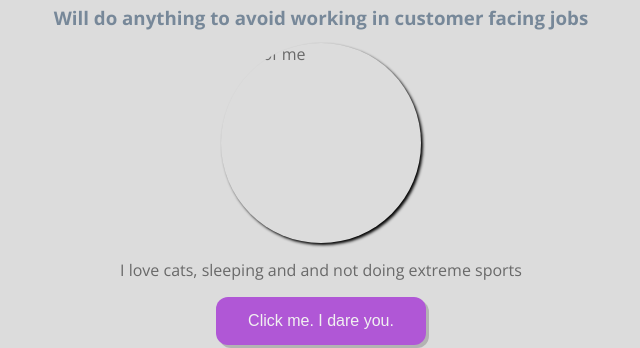
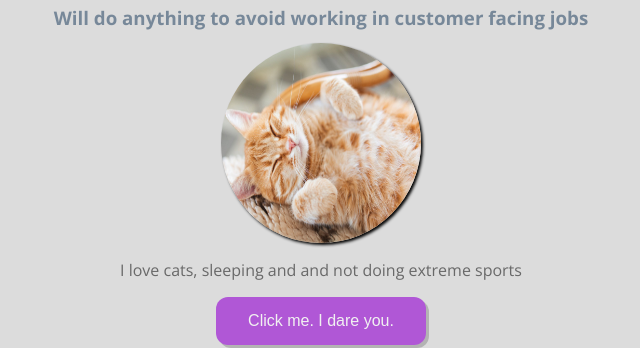
Before and after one commit to Bundo101/Profile-Page, a plain HTML site: page index.html in a window 1280 px wide. Shown: the part 57-405 px from the top of the page, without its empty margins (319-959 px from the left). Drawn offline with nearby package versions, Linux system fonts and the light colour scheme; the site is published under a folder, as on GitHub Pages, so addresses that start at the root find nothing.

Commit message:
added preceding . to image path

```diff
--- a/index.html
+++ b/index.html
@@ -17,7 +17,7 @@
       <h3 class="text-center">Will do anything to avoid working in customer facing jobs</h3>
     </div>
     <div class="card">
-      <img class="content-center img-circle" src="/images/notme.jpg" alt="Pic of me" width="200" height="200">
+      <img class="content-center img-circle" src="./images/notme.jpg" alt="Pic of me" width="200" height="200">
     </div>
     <div class="card">
         <p class="text-center">I love cats, sleeping and and not doing extreme sports</p>
```
